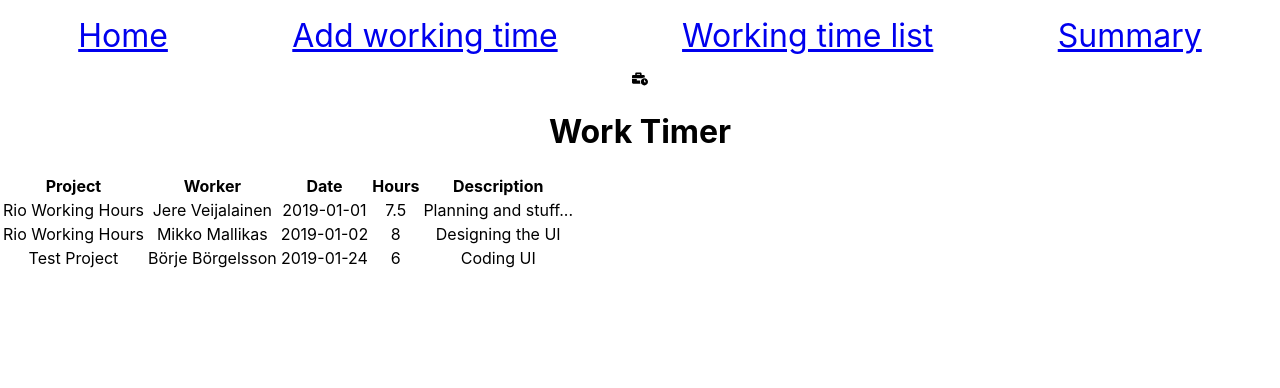
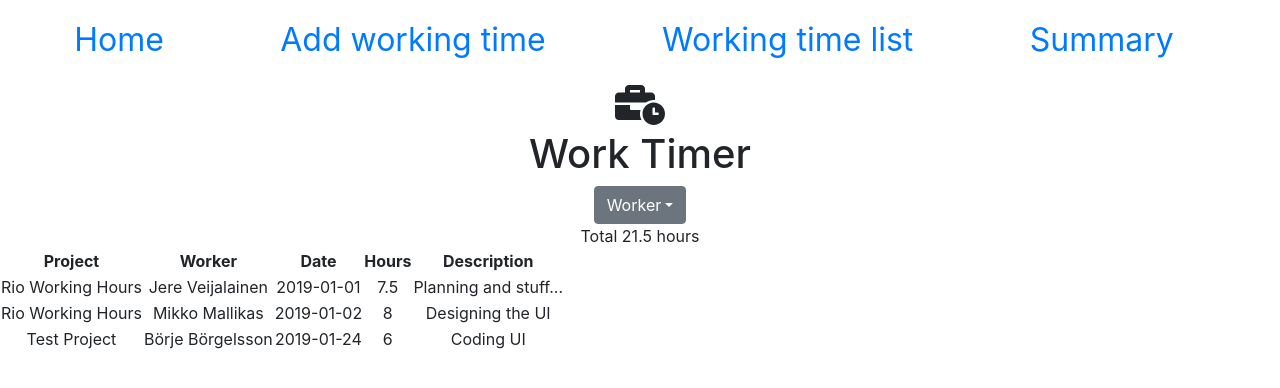
Before and after one commit to JereVeijalainen/working-hours-ui, a React (Create React App) app: page /list in a window 1280 px wide. Shown: the top 388 px of the page. Built offline with nearby package versions, Linux system fonts and the light colour scheme.

Commit message:
Filter working time list by worker
Use reactstrap dropdown button list for filtering. Also make header icon bigger.

```diff
--- a/package.json
+++ b/package.json
@@ -3,11 +3,13 @@
   "version": "0.1.0",
   "private": true,
   "dependencies": {
+    "bootstrap": "^4.2.1",
     "react": "^16.7.0",
     "react-dom": "^16.7.0",
     "react-icons": "^3.3.0",
     "react-router-dom": "^4.3.1",
-    "react-scripts": "2.1.3"
+    "react-scripts": "2.1.3",
+    "reactstrap": "^7.1.0"
   },
   "scripts": {
     "start": "react-scripts start",
--- a/src/components/App.js
+++ b/src/components/App.js
@@ -31,7 +31,8 @@ const workingTimes = [
 class App extends Component {
 
 	state = {
-		allWorkingTimes: workingTimes
+		allWorkingTimes: workingTimes,
+		filteredWorkingTimes: workingTimes
 	};
 
 	addWorkingTime = newWorkingTime => {
@@ -46,15 +47,13 @@ class App extends Component {
 		Se palauttaa arrayna ehtojen mukaiset rivit, joista voi sitten laskea tuntisumman.
 	*/
 
+	// At the moment this is used only in summary component.
 	sumWorkingHours = (filterBy, filterItem) => {
 		const allWorkingTimes = this.state.allWorkingTimes;
 		const filteredWorkingTimes = filterBy === 'worker' ? allWorkingTimes.filter(time => time.worker === filterItem) :
 																 filterBy === 'project' ? allWorkingTimes.filter(time => time.project === filterItem) :
-
-			allWorkingTimes;
-
+		allWorkingTimes;
 		const countedHours = filteredWorkingTimes.map(time => time.hours);
-
 		return countedHours.reduce((accumulator, currentValue) => accumulator + currentValue);
 	}
 
@@ -64,7 +63,7 @@ class App extends Component {
 		return (
       <div className="App">
         <header>
-          <FaBusinessTime/>
+          <FaBusinessTime size={50} />
 					<h1>Work Timer</h1>
         </header>
 				{	location.pathname === '/add' ?
--- a/src/components/WorkingTimeList.js
+++ b/src/components/WorkingTimeList.js
@@ -1,11 +1,64 @@
 import React, { Component } from 'react';
+import { ButtonDropdown, DropdownToggle, DropdownMenu, DropdownItem } from 'reactstrap';
 import WorkingTimeRow from './WorkingTimeRow';
 
 class WorkingTimeList extends Component {
+	constructor(props) {
+    super(props);
+
+    this.toggle = this.toggle.bind(this);
+    this.state = {
+			dropdownOpen: false,
+			filteredWorkingTimes: this.props.workingTimes
+    };
+  }
+
+  toggle() {
+    this.setState({
+      dropdownOpen: !this.state.dropdownOpen
+    });
+	}
+
+	noWorkerFilter = () => {
+		this.setState({
+			filteredWorkingTimes: this.props.workingTimes
+		});
+	}
+
+	filterByWorker = worker => {
+		const filteredRows = this.props.workingTimes.filter(time => time.worker === worker);
+
+		this.setState({
+			filteredWorkingTimes: filteredRows
+		});
+	}
+
+
+	sumWorkingHours = () => {
+		return this.state.filteredWorkingTimes.map(time => time.hours).reduce((accumulator, currentValue) => accumulator + currentValue);
+	}
+
 	render() {
 		const { workingTimes } = this.props;
+		const filteredWorkingTimes = this.state.filteredWorkingTimes;
+
 		return (
+			<div>
 				<section>
+					<ButtonDropdown isOpen={this.state.dropdownOpen} toggle={this.toggle}>
+						<DropdownToggle caret>
+							Worker
+						</DropdownToggle>
+						<DropdownMenu>
+						<DropdownItem key={0} onClick={() => this.noWorkerFilter()}>All</DropdownItem>
+						{workingTimes.map((data, i) =>
+							<DropdownItem key={i + 1} onClick={() => this.filterByWorker(data.worker)}>{data.worker}</DropdownItem>
+						)}
+						</DropdownMenu>
+					</ButtonDropdown>
+				</section>
+				<section>
+					<span>Total {this.sumWorkingHours()} hours</span>
 					<table className="table-list">
 						<thead>
 							<tr>
@@ -17,12 +70,13 @@ class WorkingTimeList extends Component {
 							</tr>
 						</thead>
 						<tbody>
-						{workingTimes.map((data, i) =>
+							{filteredWorkingTimes.map((data, i) =>
 								<WorkingTimeRow key={i} {...data} />
 							)}
 						</tbody>
 					</table>
 				</section>
+			</div>
 		);
 	}
 }
--- a/src/index.js
+++ b/src/index.js
@@ -2,6 +2,7 @@ import React from 'react';
 import ReactDOM from 'react-dom';
 import './stylesheets/index.css';
 import './stylesheets/styles.css';
+import 'bootstrap/dist/css/bootstrap.min.css';
 import * as serviceWorker from './serviceWorker';
 import AppRouter from './components/AppRouter';
 
```
Also changed, not shown: 1 other file (tests, documents, lock files or other folders). Lines whose indentation alone changed are shown as unchanged.
